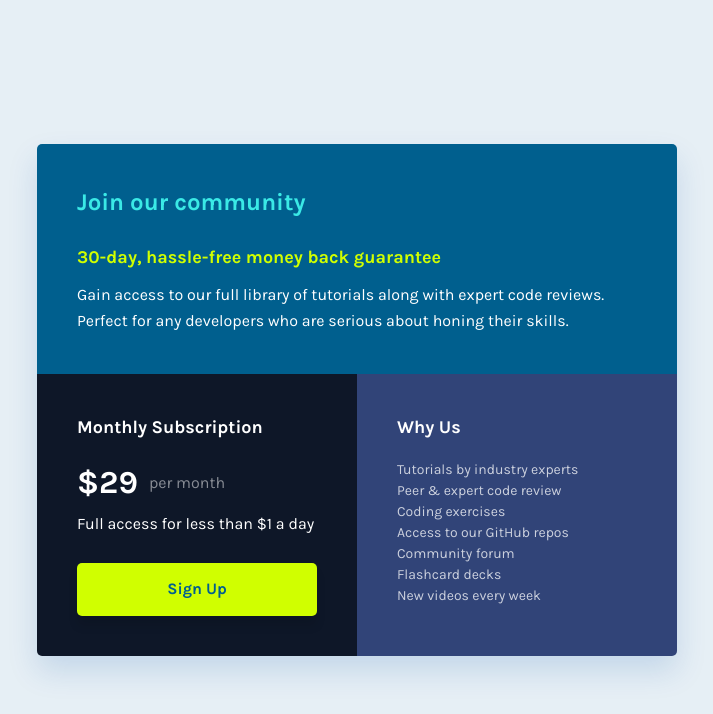
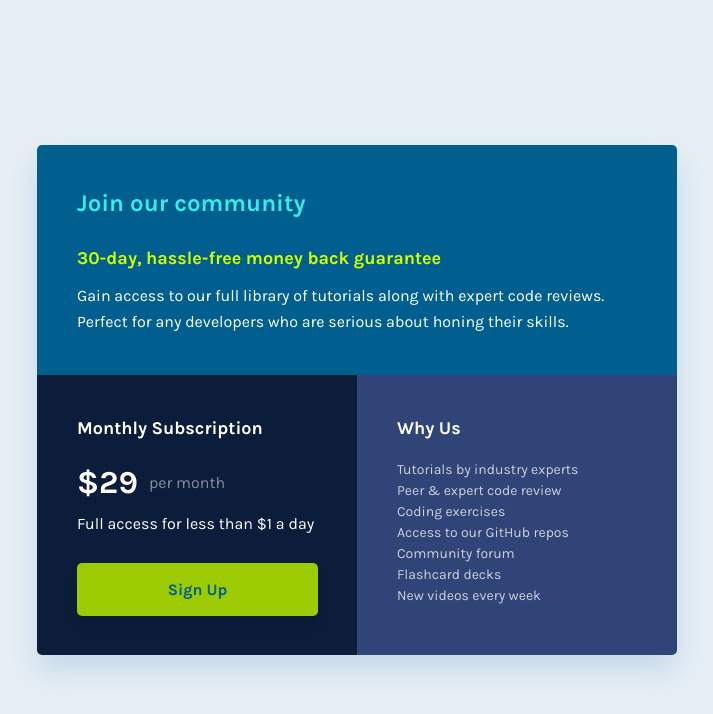
Before and after one commit to ldgni/single-price-grid-component, a plain HTML site: page index.html in a window 1280 px wide. Both pictures are taken after a click on the button "Sign Up". Shown: the whole page, without its empty margins (283-996 px from the left). Drawn offline with Linux system fonts and the light colour scheme.

Commit message:
Update spacing and add hover on btn

```diff
--- a/css/style.css
+++ b/css/style.css
@@ -92,13 +92,13 @@ main {
 /* MAIN PLAN */
 
 .main__plan {
-  background-color: #0e1728;
+  background-color: #0c1d3b;
   padding: 1.5rem;
 }
 
 @media (min-width: 40rem) {
   .main__plan {
-    padding: 2.5rem;
+    padding: 2.5rem 2.44rem 2.44rem 2.5rem;
   }
 }
 
@@ -142,6 +142,11 @@ main {
   padding: 0.91rem 0;
   width: 100%;
   cursor: pointer;
+  transition: background-color 0.2s ease-in-out;
+}
+
+.plan__btn:is(:hover, :focus) {
+  background-color: #9bcb00;
 }
 
 /* MAIN ABOUT */
```
